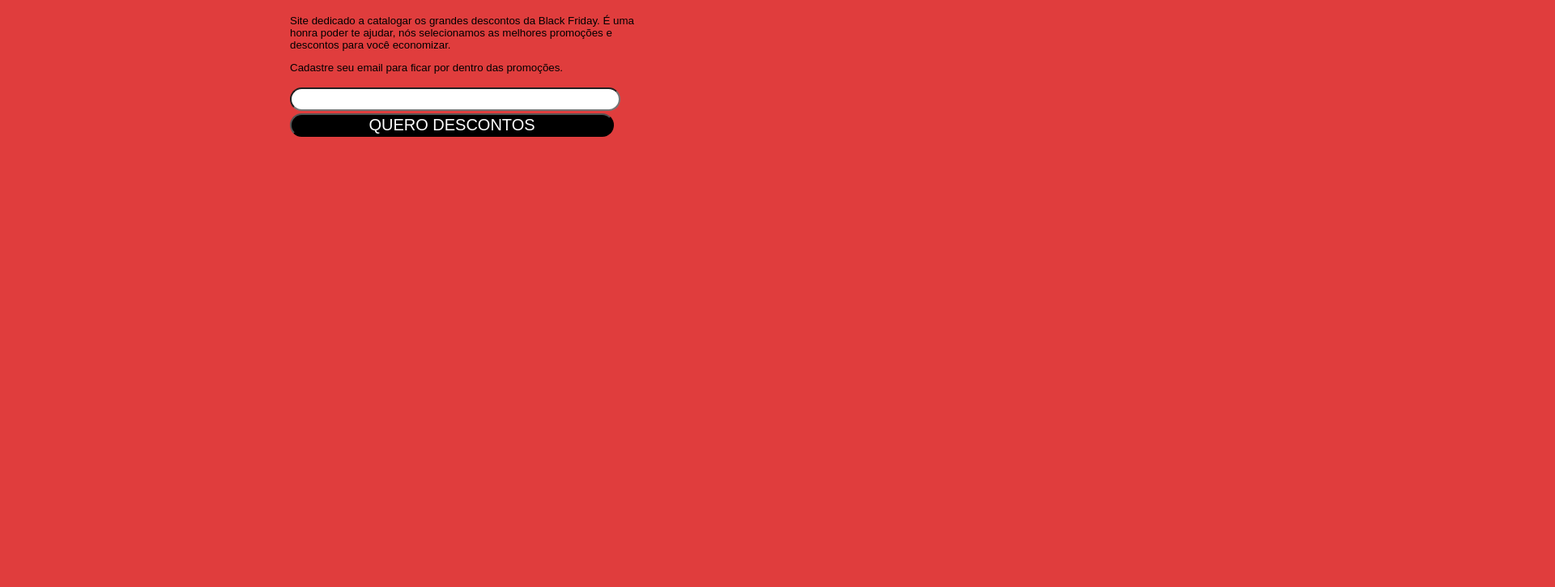
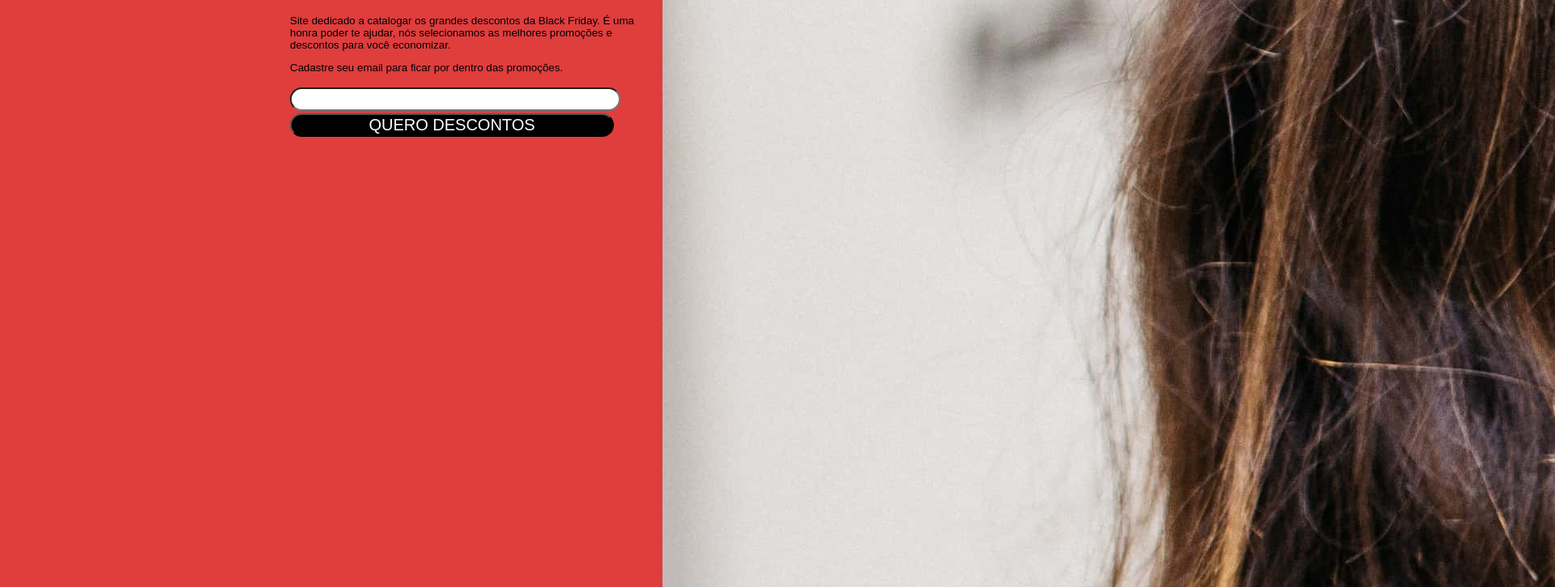
Before and after one commit to LuciMacedo/blackFriday, a plain HTML site: page index.html in a window 1280 px wide. Shown: the part 375-1100 px from the top of the page at 81% size, 1920 px wide, since content can reach past the window. Before the commit the page ends 800 px from the top, so only its background shows below. Drawn offline with Linux system fonts and the light colour scheme.

Commit message:
update photo index

```diff
--- a/index.html
+++ b/index.html
@@ -35,7 +35,7 @@
             </article>
         </div>
         <div id="rightside">
-            <img id="photo" src="images/woman.jpg" alt="mulher com as sacolas de compras">
+            <img id="photo" src="images/woman-3040029.jpg" alt="mulher com as sacolas de compras">
         </div>
     </section>
 </body>
```
